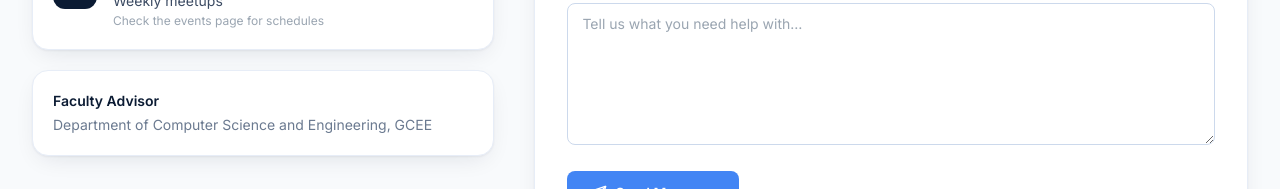
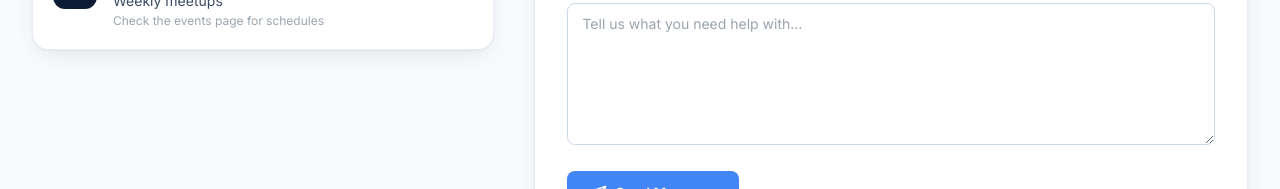
Before and after one commit to HARIESHV/gdgoc-gcee, a React (Vite) app in the folder frontend/: page /contact in a window 1280 px wide. Shown: the part 763-952 px from the top of the page. Built offline with nearby package versions, Linux system fonts and the light colour scheme; no server answers.

Commit message:
Remove Faculty Advisor card from Contact page

```diff
--- a/frontend/src/pages/public/Contact.tsx
+++ b/frontend/src/pages/public/Contact.tsx
@@ -68,10 +68,7 @@ export default function Contact() {
                 </div>
               </div>
             ))}
-            <div className="card p-5">
-              <p className="text-sm font-semibold text-navy-900">Faculty Advisor</p>
-              <p className="mt-1 text-sm text-ink-muted">Department of Computer Science and Engineering, GCEE</p>
-            </div>
+
           </div>
 
           <div className="card p-6 sm:p-8 lg:col-span-3">
```
